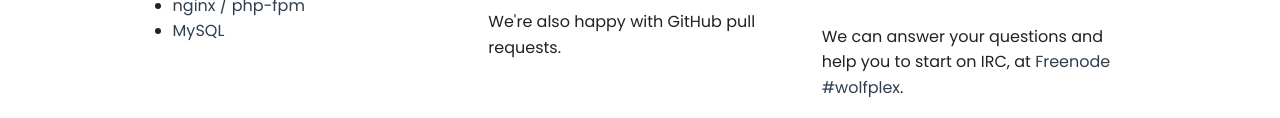
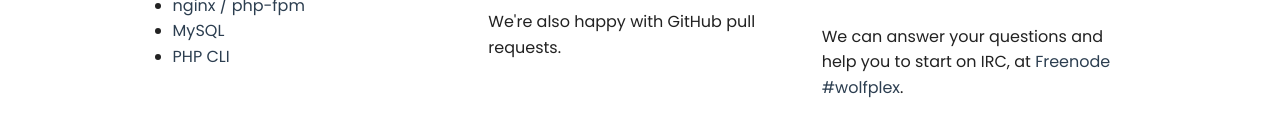
Before and after one commit to nasqueron/docker-www, a website: page index.html in a window 1280 px wide. Shown: the part 929-1047 px from the top of the page. Drawn offline with Linux system fonts and the light colour scheme.

Commit message:
New image: nasqueron/php-cli
Summary:
Adds a new image to the images list.

Depends on D46.

Test Plan: Check link

Reviewers: Kaliiixx, dereckson

Differential Revision: http://devcentral.nasqueron.org/D53

```diff
--- a/index.html
+++ b/index.html
@@ -47,6 +47,7 @@
         <ul>
           <li><a href="https://hub.docker.com/r/nasqueron/nginx-php-fpm">nginx / php-fpm</a></li>
           <li><a href="https://hub.docker.com/r/nasqueron/mysql">MySQL</a></li>
+          <li><a href="https://hub.docker.com/r/nasqueron/php-cli">PHP CLI</a></li>
         </ul>
       </div>
       <div class="large-4 small-6 columns">
```
